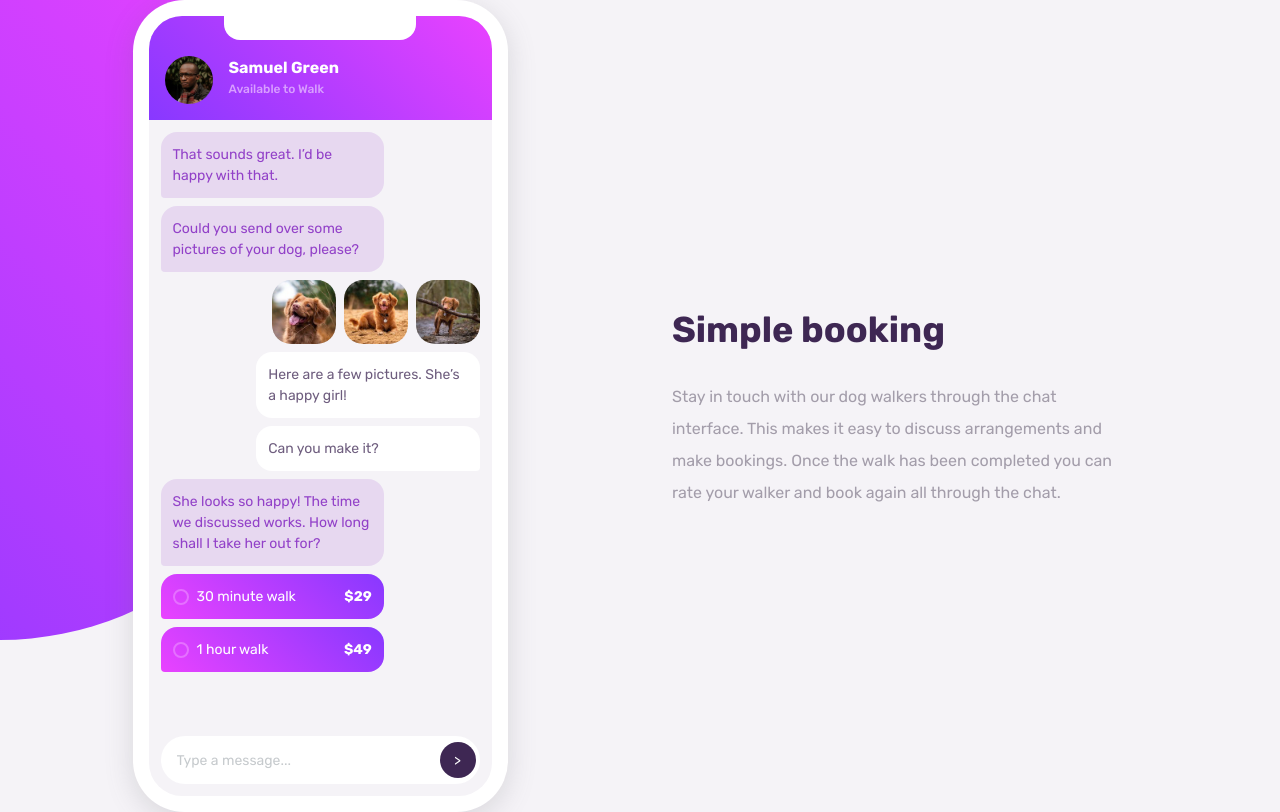
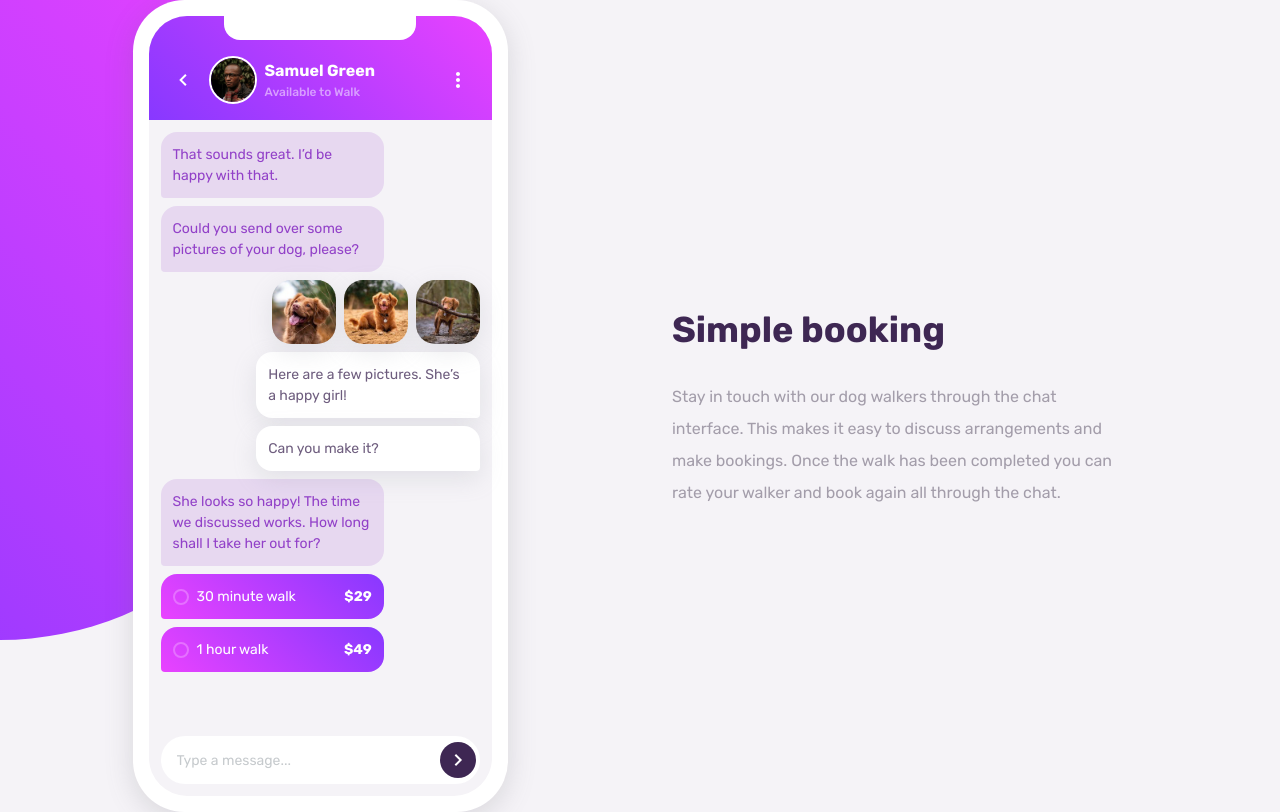
Before and after one commit to alvaro-jrr/chat-app-css-illustration, a plain HTML site: page index.html in a window 1280 px wide. Drawn offline with Linux system fonts and the light colour scheme.

Commit message:
Add icons

```diff
--- a/index.html
+++ b/index.html
@@ -33,6 +33,16 @@
 				<div class="phone__screen">
 					<div class="chat">
 						<header class="chat__contact">
+							<div class="chat__contact-control">
+								<button class="chat__contact-btn">
+									<img
+										height="24"
+										width="24"
+										src="./images/navigate_before_white_24dp.svg"
+										alt="Navigate before icon"
+									/>
+								</button>
+
 								<img
 									width="48"
 									height="48"
@@ -42,12 +52,24 @@
 								/>
 
 								<div>
-								<h2 class="chat__contact-name">Samuel Green</h2>
+									<h2 class="chat__contact-name">
+										Samuel Green
+									</h2>
 
 									<h3 class="chat__contact-status">
 										Available to Walk
 									</h3>
 								</div>
+							</div>
+
+							<button class="chat__contact-btn">
+								<img
+									alt="More options icon"
+									height="24"
+									width="24"
+									src="./images/more_vert_white_24dp.svg"
+								/>
+							</button>
 						</header>
 
 						<div class="chat__conversation">
@@ -127,7 +149,14 @@
 								placeholder="Type a message..."
 							/>
 
-							<button class="chat__form-btn">></button>
+							<button class="chat__form-btn">
+								<img
+									height="24"
+									width="24"
+									alt="Send icon"
+									src="./images/navigate_next_white_24dp.svg"
+								/>
+							</button>
 						</footer>
 					</div>
 				</div>
--- a/styles.css
+++ b/styles.css
@@ -76,11 +76,6 @@ h6 {
 	--font-regular: 400;
 	--font-medium: 500;
 	--font-bold: 700;
-
-	/* Phone */
-	--phone-height: 812px;
-	--phone-width: 375px;
-	--phone-screen-radius: 33px;
 }
 
 body {
@@ -106,8 +101,8 @@ body {
 	background: var(--white);
 	border-radius: 38.5pt;
 	padding: 1rem;
-	height: 812px;
-	width: 375px;
+	height: 50.75rem;
+	width: 23.4375rem;
 	box-shadow: rgba(100, 100, 111, 0.2) 0px 7px 29px 0px;
 	margin: 0 auto;
 }
@@ -124,7 +119,7 @@ body {
 
 .phone__screen {
 	background: var(--white);
-	border-radius: var(--phone-screen-radius);
+	border-radius: 33px;
 	height: 100%;
 	width: 100%;
 }
@@ -138,7 +133,7 @@ body {
 	height: 100%;
 	font-size: 14px;
 	background: var(--light-grayish-violet);
-	border-radius: var(--phone-screen-radius);
+	border-radius: 28.5pt;
 }
 
 /*
@@ -151,17 +146,27 @@ body {
 		var(--light-violet),
 		var(--light-magenta)
 	);
-	border-top-left-radius: var(--phone-screen-radius);
-	border-top-right-radius: var(--phone-screen-radius);
+	border-top-left-radius: inherit;
+	border-top-right-radius: inherit;
 	padding: 2.5rem 1rem 1rem 1rem;
 	display: flex;
 	flex-flow: row nowrap;
 	column-gap: 1rem;
+	justify-content: space-between;
 	color: var(--white);
+	align-items: center;
+}
+
+.chat__contact-control {
+	display: flex;
+	flex-flow: row nowrap;
+	column-gap: 0.5rem;
+	align-items: center;
 }
 
 .chat__contact-picture {
 	border-radius: 50%;
+	border: 2px solid var(--white);
 }
 
 .chat__contact-name {
@@ -172,6 +177,15 @@ body {
 	color: var(--pale-violet);
 	font-size: 12px;
 	font-weight: var(--font-medium);
+}
+
+.chat__contact-btn {
+	border: none;
+	background: transparent;
+}
+
+.chat__contact-btn:hover {
+	cursor: pointer;
 }
 
 /*
@@ -202,6 +216,7 @@ body {
 	background: var(--white);
 	border-bottom-right-radius: 0.25rem;
 	color: var(--desaturated-dark-violet);
+	box-shadow: rgba(149, 157, 165, 0.2) 0px 8px 24px;
 }
 
 .chat__message--multiple-images {
@@ -211,12 +226,14 @@ body {
 	padding: 0;
 	background: none;
 	justify-content: flex-end;
+	box-shadow: none;
 }
 
 .chat__message--img {
 	border-radius: 30%;
 	width: 64px;
 	height: 64px;
+	box-shadow: rgba(149, 157, 165, 0.2) 0px 8px 24px;
 }
 
 .chat__message--form {
@@ -229,6 +246,20 @@ body {
 	display: flex;
 	flex-flow: row nowrap;
 	justify-content: space-between;
+}
+
+.option {
+	display: flex;
+	flex-flow: row nowrap;
+	column-gap: 0.5rem;
+	align-items: center;
+}
+
+.circle {
+	width: 1rem;
+	height: 1rem;
+	border: 2px solid var(--very-light-magenta);
+	border-radius: 50%;
 }
 
 /*
@@ -245,10 +276,15 @@ body {
 	border-radius: 9999px;
 	padding: 0 1rem;
 	border: none;
+	color: var(--dark-grayish-violet);
 }
 
 .chat__form-input::placeholder {
 	color: var(--grayish-blue);
+}
+
+.chat__form-input:focus {
+	outline-color: var(--very-dark-desaturated-violet);
 }
 
 .chat__form-btn {
@@ -264,18 +300,8 @@ body {
 	right: 1rem;
 }
 
-.option {
-	display: flex;
-	flex-flow: row nowrap;
-	column-gap: 0.5rem;
-	align-items: center;
-}
-
-.circle {
-	width: 1rem;
-	height: 1rem;
-	border: 2px solid var(--very-light-magenta);
-	border-radius: 50%;
+.chat__form-btn:hover {
+	cursor: pointer;
 }
 
 /*
```
Also changed, not shown: images/more_vert_white_24dp.svg (added), images/navigate_before_white_24dp.svg (added), images/navigate_next_white_24dp.svg (added). Lines whose indentation alone changed are shown as unchanged.
